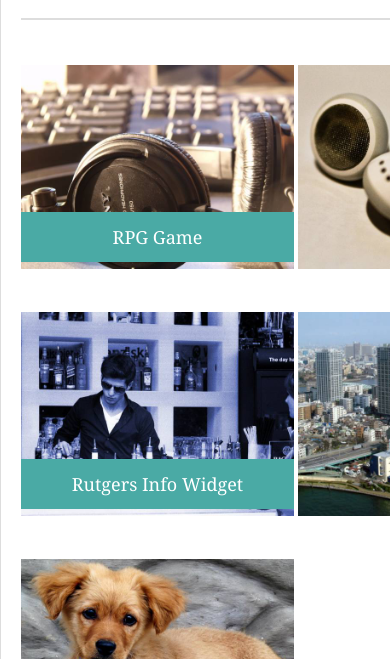
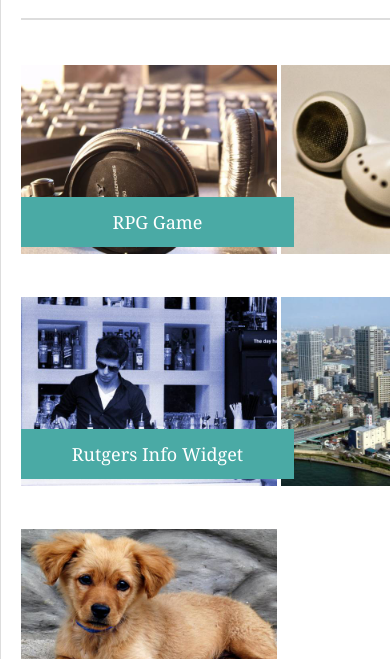
Before and after one commit to asztell/portfolio-assignment, a plain HTML site: page assignment1/portfolio.html in a window 390 px wide. Shown: the part 174-833 px from the top of the page. Drawn offline with Linux system fonts and the light colour scheme.

Commit message:
media query update 768-5

```diff
--- a/assignment1/assets/css/style.css
+++ b/assignment1/assets/css/style.css
@@ -290,14 +290,14 @@ footer, .push {
 		width: 572px;
 	}
 	#left_main {
-		width: 572px;
+		width: 530px;
 	}
 	#portfolio_pix {
-		width: 572px;
+		width: 532px;
 	}
 	#portfolio_pix > a > img {
-		width: 273px;
-		height: 204.2px;
+		width: 256px;
+		height: 189.2px;
 		margin-left: 0;
 	}
 	#portfolio_pix > a > h3 {
@@ -308,6 +308,9 @@ footer, .push {
 		margin-left: 0px;
 		width: 273px;
 	}
+	#portfolio_pix > a:nth-child(2n) > img:nth-child(2) {
+		margin-left: 15px;
+	}
 	input[type="text"], textarea {
 		width: 567px;
 	}
--- a/assignment1/portfolio.html
+++ b/assignment1/portfolio.html
@@ -4,6 +4,7 @@
 		<meta charset="utf-8" />
 		<link rel="stylesheet" type="text/css" href="assets/css/reset.css">
 		<link rel="stylesheet" type="text/css" href="assets/css/style.css">
+		<meta name="viewport" content="width=device-width, initial-scale=1">
 		<title>Bio</title>
 	</head>
 	<body>
```
Also changed, not shown: assignment1/index.html (+1 -0 lines).
